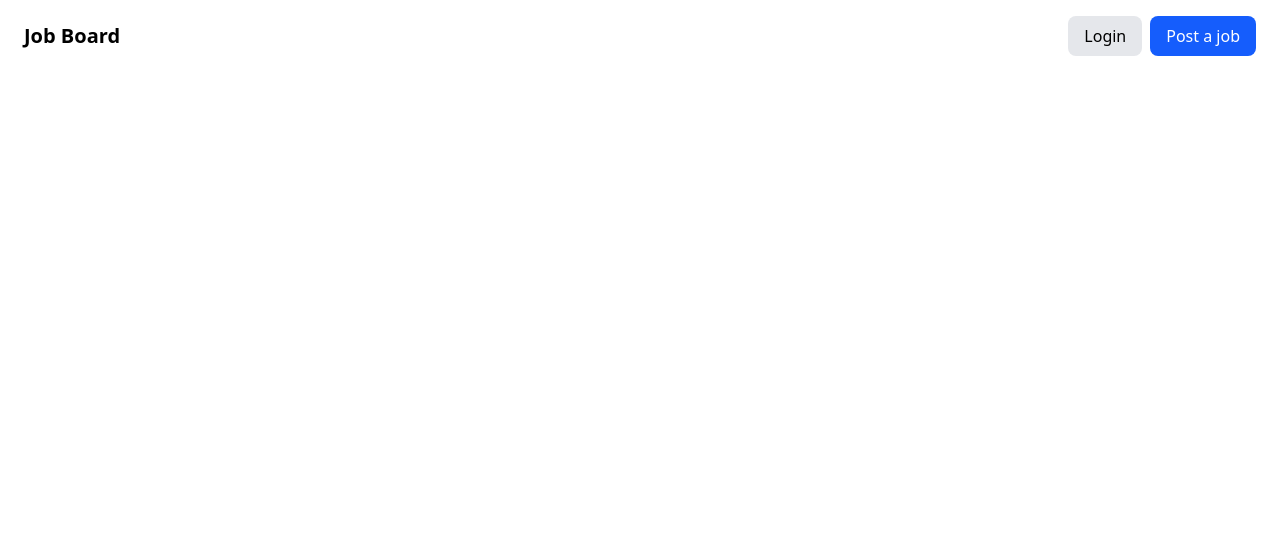
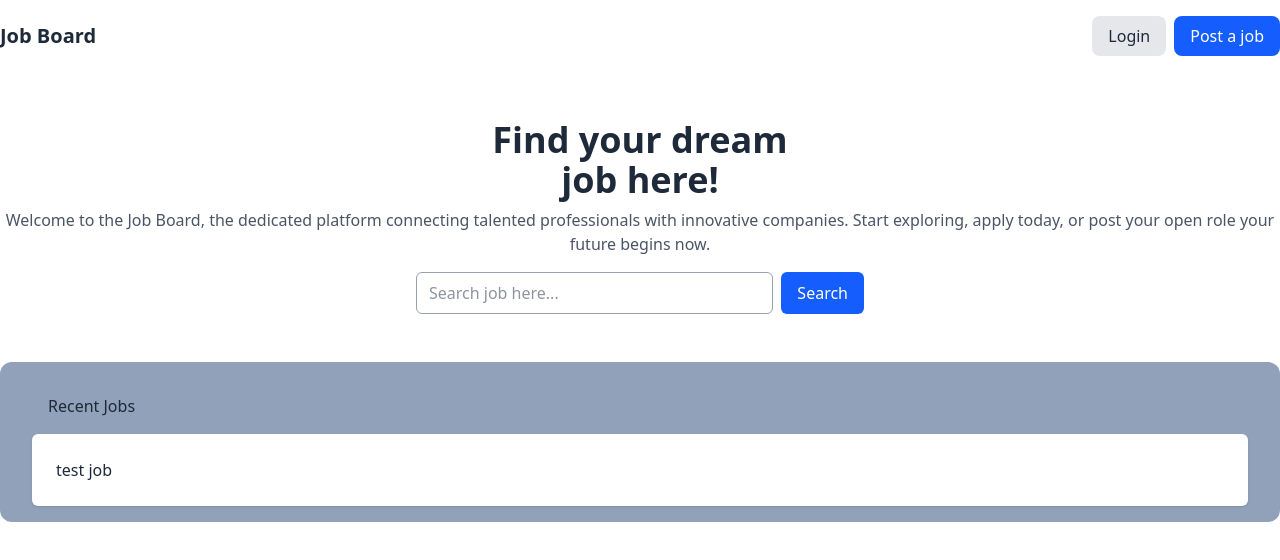
Before and after one commit to MSCPerera/Job-Board-App, a Next.js app in the folder job-board-app/: page / in a window 1280 px wide. Shown: the top 560 px of the page. Built offline with nearby package versions, Linux system fonts and the light colour scheme.

Commit message:
Create Hero Section

```diff
--- a/job-board-app/src/app/Components/Header.tsx
+++ b/job-board-app/src/app/Components/Header.tsx
@@ -3,7 +3,7 @@ import Link from "next/link";
 export default function Header() {
   return (
     <header>
-      <div className="flex items-center justify-between mx-auto">
+      <div className="container flex items-center justify-between mx-auto my-4">
         <Link href={'/'} className="font-bold text-xl">Job Board</Link>
         <nav className="flex gap-2 *:py-2 *:px-4 *:rounded-lg">
           <Link className="bg-gray-200" href={'/login'}>Login</Link>
--- a/job-board-app/src/app/Components/Hero.tsx
+++ b/job-board-app/src/app/Components/Hero.tsx
@@ -1,7 +1,22 @@
 export default function Header() {
     return (
-        <section>
-
+        <section className="container py-12">
+            <h1 className="text-4xl font-bold text-center">
+                Find your dream<br />job here!
+            </h1>
+            <p className="text-center text-gray-600 mt-2">
+                Welcome to the Job Board, the dedicated platform connecting talented professionals with innovative companies. Start exploring, apply today, or post your open role your future begins now.
+            </p>
+            <form className="flex gap-2 mt-4 max-w-md mx-auto">
+                <input
+                    type="search"
+                    className="border border-gray-400 rounded-md px-3 py-2 w-full"
+                    placeholder="Search job here..."/>
+                    <button
+                        className="bg-blue-600 text-white py-2 px-4 rounded-md ">
+                        Search
+                    </button>
+            </form>
         </section>
     );
 }
--- /dev/null
+++ b/job-board-app/src/app/Components/Jobs.tsx
@@ -0,0 +1,12 @@
+export default function Jobs() {
+    return (
+        <div className="bg-slate-400 p-8 py-4 rounded-xl">
+            <div className="container">
+                <h2 className="p-4">Recent Jobs</h2>
+
+                <div className="bg-white p-6 rounded-md shadow-sm">test job</div>
+
+            </div>
+        </div>
+    );
+}
--- a/job-board-app/src/app/globals.css
+++ b/job-board-app/src/app/globals.css
@@ -1,2 +1,5 @@
+@import "tailwindcss";
 
-@import "tailwindcss";
+body{
+    @apply text-gray-800;
+}
--- a/job-board-app/src/app/layout.tsx
+++ b/job-board-app/src/app/layout.tsx
@@ -26,10 +26,8 @@ export default function RootLayout({
   return (
     <html lang="en">
       <body className={`${geistSans.variable} ${geistMono.variable} antialiased`}>
-        <main className="py-4 px-6 container mx-auto">
-          <Header />
-          {children}
-        </main>
+        <Header />
+        {children}
       </body>
     </html>
   );
--- a/job-board-app/src/app/page.tsx
+++ b/job-board-app/src/app/page.tsx
@@ -1,9 +1,11 @@
 import Hero from "./Components/Hero";
+import Jobs from "./Components/Jobs";
 
 export default function Home() {
   return (
-    <div>
+    <>
       <Hero />
-    </div>
+      <Jobs />
+    </>
   );
 }
--- a/job-board-app/tailwind.config.js
+++ b/job-board-app/tailwind.config.js
@@ -6,7 +6,23 @@ module.exports = {
     "./src/Components/**/*.{js,ts,jsx,tsx}"
   ],
   theme: {
-    extend: {},
+    container: {
+      screens: {
+        lg: '768px',
+        xl: '768px',
+        '2xl': '768px',
+      },
+      center: true,
+      padding: {
+        DEFAULT: '1.5rem',
+      }
+    },
+    extend: {
+      backgroundImage: {
+        'gradient-radial': 'radial-gradient(var(--tw-gradient-stops))',
+        'gradient-conic': 'conic-gradient(from 180deg at center, var(--tw-gradient-stops))',
+      },
+    },
   },
   plugins: [],
 }
```
